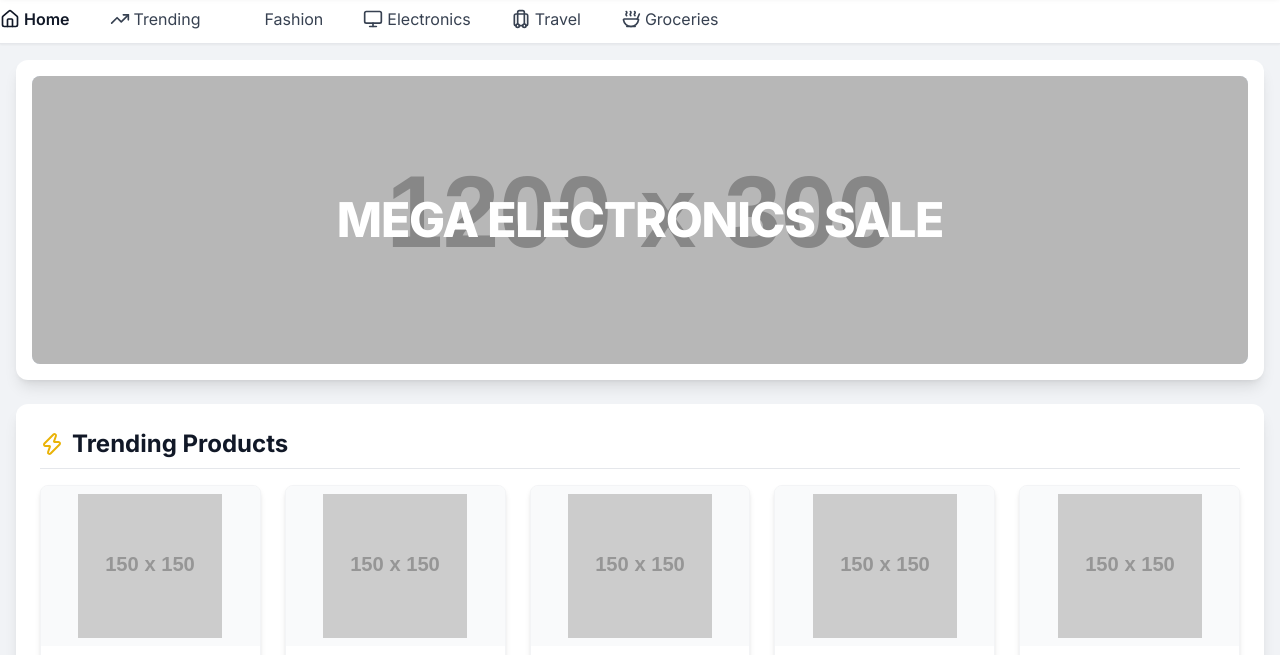
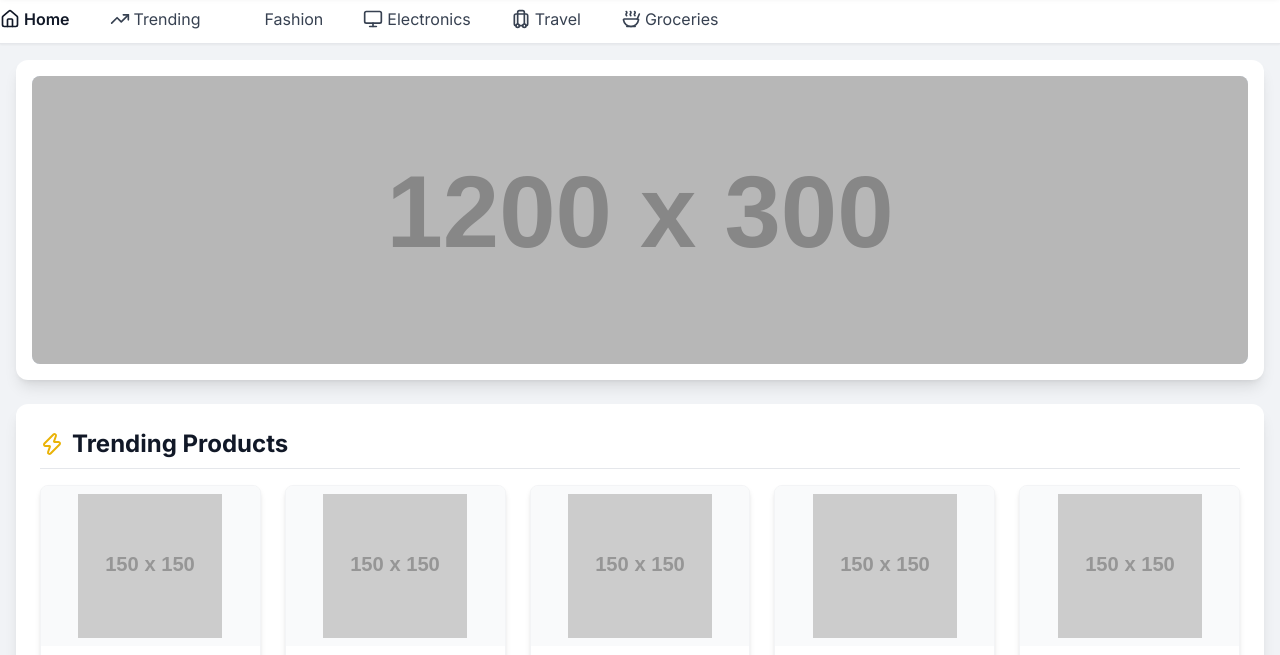
Before and after one commit to Client-design/ATM, a plain HTML site: page index.html in a window 1280 px wide. Shown: the part 115-770 px from the top of the page. Drawn offline with nearby package versions, Linux system fonts and the light colour scheme; placeholder pictures from the web are drawn by us; some icons are missing.

Commit message:
Update index.html

```diff
--- a/index.html
+++ b/index.html
@@ -248,7 +248,7 @@
             <div class="relative h-40 md:h-72 w-full bg-blue-100 rounded-lg overflow-hidden">
                 <img src="https://placehold.co/1200x300/1e40af/ffffff?text=MEGA+SALE+BANNER+-+UP+TO+70%25+OFF" alt="Sale Banner" class="w-full h-full object-cover">
                 <div class="absolute inset-0 bg-black bg-opacity-10 flex items-center justify-center">
-                    <h2 class="text-white text-3xl md:text-5xl font-extrabold tracking-tight">MEGA ELECTRONICS SALE</h2>
+                    <h2 class="text-white text-3xl md:text-5xl font-extrabold tracking-tight"></h2>
                 </div>
             </div>
         </section>
```
